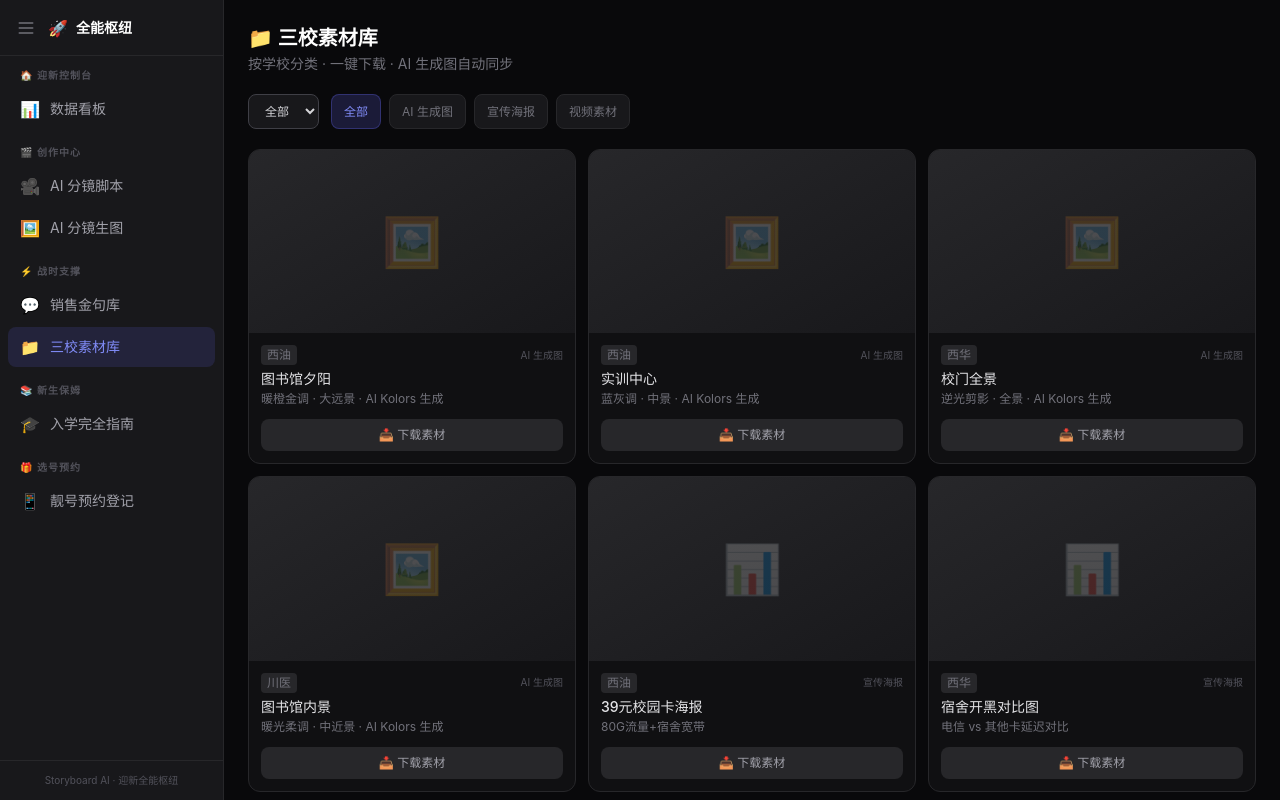
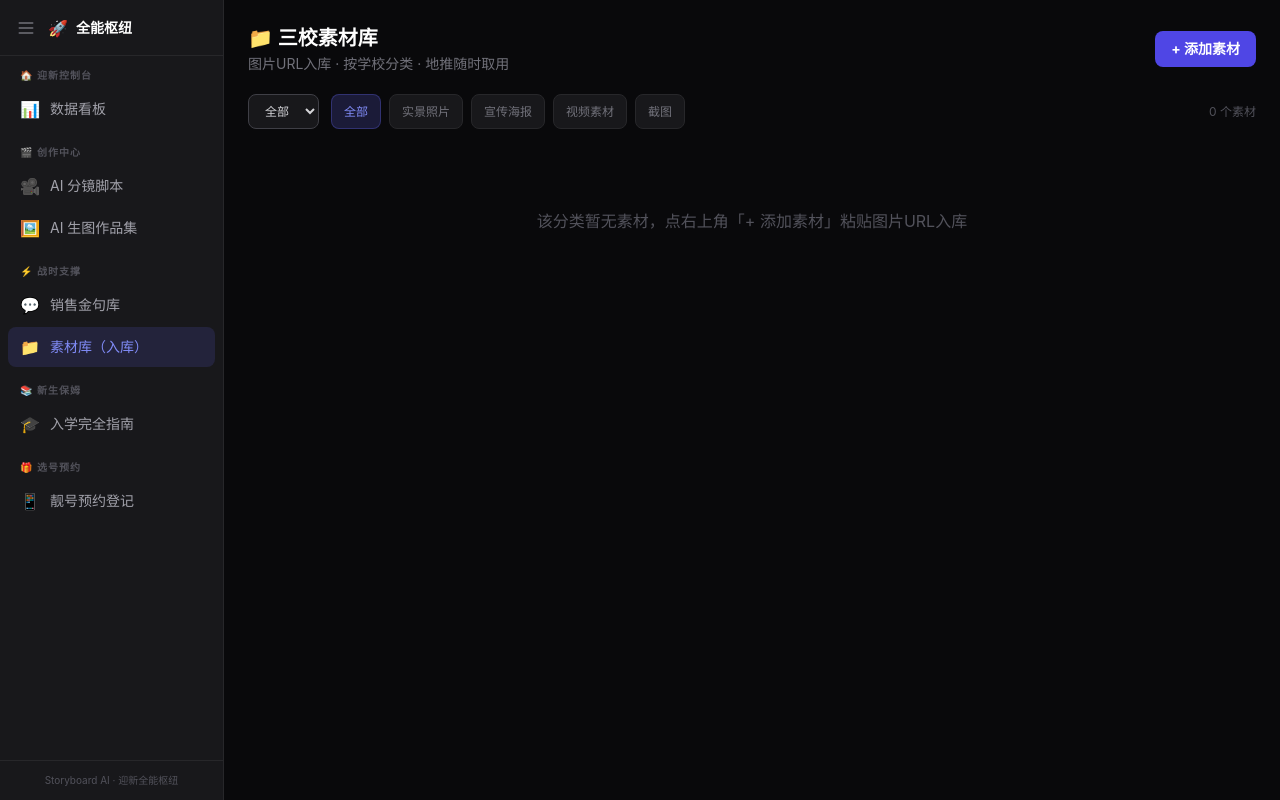
Before and after one commit to lyyabcddcba-glitch/storyboard-ai, a Next.js app in the folder first/: page /materials in a window 1280 px wide. Built offline with nearby package versions, Linux system fonts and the light colour scheme.

Commit message:
feat: 素材库支持URL入库 + AI生图独立作品集 + 自动同步

```diff
--- /dev/null
+++ b/first/app/gallery/page.tsx
@@ -0,0 +1,91 @@
+'use client'
+
+import { useState, useEffect } from 'react'
+import Link from 'next/link'
+
+interface GalleryItem {
+  id: string
+  url: string
+  prompt: string
+  createdAt: string
+}
+
+const STORAGE_KEY = 'storyboard-gallery'
+
+function loadGallery(): GalleryItem[] {
+  try { return JSON.parse(localStorage.getItem(STORAGE_KEY) || '[]') } catch { return [] }
+}
+
+function clearGallery(): GalleryItem[] {
+  localStorage.setItem(STORAGE_KEY, '[]')
+  return []
+}
+
+export default function GalleryPage() {
+  const [items, setItems] = useState<GalleryItem[]>([])
+  const [preview, setPreview] = useState<string | null>(null)
+
+  useEffect(() => { setItems(loadGallery()) }, [])
+
+  const handleClear = () => {
+    if (confirm('确定清空所有作品？')) setItems(clearGallery())
+  }
+
+  return (
+    <div className="p-6 space-y-5">
+      <div className="flex items-center justify-between">
+        <div>
+          <h1 className="text-xl font-bold text-white">🖼️ AI 生图作品集</h1>
+          <p className="text-sm text-zinc-500 mt-0.5">
+            创作中心生成的图片自动同步到这里 ·
+            <Link href="/storyboard" className="text-indigo-400 ml-1 hover:underline">去生成新图 →</Link>
+          </p>
+        </div>
+        <div className="flex gap-2">
+          <button onClick={handleClear}
+            className="px-3 py-1.5 text-xs bg-red-500/10 text-red-400 border border-red-500/20 rounded-lg hover:bg-red-500/20">
+            清空全部
+          </button>
+        </div>
+      </div>
+
+      {items.length === 0 ? (
+        <div className="flex flex-col items-center justify-center py-20 text-zinc-600 space-y-3">
+          <div className="text-6xl opacity-20">🎨</div>
+          <p className="text-sm">还没有作品</p>
+          <p className="text-xs">去 <Link href="/storyboard" className="text-indigo-400 underline">创作中心</Link> 用 AI 生成分镜画面，图片会自动同步到这里。</p>
+        </div>
+      ) : (
+        <div className="grid grid-cols-1 sm:grid-cols-2 lg:grid-cols-3 xl:grid-cols-4 gap-3">
+          {items.map(item => (
+            <div key={item.id} className="bg-zinc-900/50 border border-zinc-800 rounded-xl overflow-hidden group">
+              <img
+                src={item.url}
+                alt={item.prompt}
+                className="w-full aspect-video object-cover cursor-zoom-in hover:opacity-90 transition-opacity"
+                onClick={() => setPreview(item.url)}
+                loading="lazy"
+                onError={(e) => { (e.target as HTMLImageElement).style.display = 'none' }}
+              />
+              <div className="p-3">
+                <p className="text-xs text-zinc-400 line-clamp-2">{item.prompt}</p>
+                <div className="flex items-center justify-between mt-2">
+                  <span className="text-[10px] text-zinc-600">{item.createdAt}</span>
+                  <button onClick={() => navigator.clipboard.writeText(item.url)}
+                    className="text-[10px] text-zinc-500 hover:text-zinc-300">📋 复制URL</button>
+                </div>
+              </div>
+            </div>
+          ))}
+        </div>
+      )}
+
+      {preview && (
+        <div className="fixed inset-0 z-[100] bg-black/90 flex items-center justify-center p-4" onClick={() => setPreview(null)}>
+          <button onClick={() => setPreview(null)} className="absolute top-4 right-4 text-white/60 hover:text-white text-2xl">✕</button>
+          <img src={preview} alt="全屏预览" className="max-w-full max-h-[90vh] rounded-xl shadow-2xl" onClick={e => e.stopPropagation()} />
+        </div>
+      )}
+    </div>
+  )
+}
--- a/first/app/materials/page.tsx
+++ b/first/app/materials/page.tsx
@@ -1,37 +1,118 @@
 'use client'
 
-import { useState } from 'react'
+import { useState, useEffect } from 'react'
 
+interface Material {
+  id: string
+  school: string
+  type: string
+  title: string
+  desc: string
+  url: string
+  year: string
+}
+
+const STORAGE_KEY = 'storyboard-materials'
 const SCHOOLS = ['全部', '西油', '西华', '川医']
-const TYPES = ['全部', 'AI 生成图', '宣传海报', '视频素材']
+const TYPES = ['全部', '实景照片', '宣传海报', '视频素材', '截图']
 
-const MATERIALS = [
-  { id: 1, school: '西油', type: 'AI 生成图', title: '图书馆夕阳', desc: '暖橙金调 · 大远景 · AI Kolors 生成', year: '2025' },
-  { id: 2, school: '西油', type: 'AI 生成图', title: '实训中心', desc: '蓝灰调 · 中景 · AI Kolors 生成', year: '2025' },
-  { id: 3, school: '西华', type: 'AI 生成图', title: '校门全景', desc: '逆光剪影 · 全景 · AI Kolors 生成', year: '2025' },
-  { id: 4, school: '川医', type: 'AI 生成图', title: '图书馆内景', desc: '暖光柔调 · 中近景 · AI Kolors 生成', year: '2025' },
-  { id: 5, school: '西油', type: '宣传海报', title: '39元校园卡海报', desc: '80G流量+宿舍宽带', year: '2025' },
-  { id: 6, school: '西华', type: '宣传海报', title: '宿舍开黑对比图', desc: '电信 vs 其他卡延迟对比', year: '2025' },
-  { id: 7, school: '川医', type: '视频素材', title: '新生报到攻略 vlog', desc: '3分钟教你办完所有手续', year: '2025' },
-  { id: 8, school: '全部', type: '视频素材', title: '校园卡套餐介绍', desc: '标准模板 · 可替换校名', year: '2025' },
-]
+function loadMaterials(): Material[] {
+  try { return JSON.parse(localStorage.getItem(STORAGE_KEY) || '[]') } catch { return [] }
+}
+
+function saveMaterials(items: Material[]) {
+  localStorage.setItem(STORAGE_KEY, JSON.stringify(items))
+}
 
 export default function MaterialsPage() {
+  const [materials, setMaterials] = useState<Material[]>([])
   const [school, setSchool] = useState('全部')
   const [type, setType] = useState('全部')
+  const [showAdd, setShowAdd] = useState(false)
+  const [newUrl, setNewUrl] = useState('')
+  const [newTitle, setNewTitle] = useState('')
+  const [newDesc, setNewDesc] = useState('')
+  const [newSchool, setNewSchool] = useState('西油')
+  const [newType, setNewType] = useState('实景照片')
+  const [addError, setAddError] = useState('')
 
-  const filtered = MATERIALS.filter(m =>
-    (school === '全部' || m.school === school) &&
-    (type === '全部' || m.type === type)
-  )
+  useEffect(() => { setMaterials(loadMaterials()) }, [])
+
+  const filtered = materials.filter(m => {
+    const schoolOk = school === '全部' || m.school === school
+    const typeOk = type === '全部' || m.type === type
+    return schoolOk && typeOk
+  })
+
+  const addMaterial = () => {
+    if (!newUrl || !newUrl.startsWith('http')) { setAddError('请输入有效图片URL'); return }
+    if (!newTitle) { setAddError('请输入素材名称'); return }
+    setAddError('')
+    const item: Material = {
+      id: Date.now().toString(),
+      school: newSchool, type: newType, title: newTitle,
+      desc: newDesc || newTitle, url: newUrl, year: '2025'
+    }
+    const updated = [item, ...materials]
+    setMaterials(updated)
+    saveMaterials(updated)
+    setNewUrl(''); setNewTitle(''); setNewDesc('')
+    setShowAdd(false)
+  }
+
+  const deleteMaterial = (id: string) => {
+    const updated = materials.filter(m => m.id !== id)
+    setMaterials(updated)
+    saveMaterials(updated)
+  }
 
   return (
     <div className="p-6 space-y-5">
-      <div>
-        <h1 className="text-xl font-bold text-white">📁 三校素材库</h1>
-        <p className="text-sm text-zinc-500 mt-0.5">按学校分类 · 一键下载 · AI 生成图自动同步</p>
+      <div className="flex items-center justify-between">
+        <div>
+          <h1 className="text-xl font-bold text-white">📁 三校素材库</h1>
+          <p className="text-sm text-zinc-500 mt-0.5">图片URL入库 · 按学校分类 · 地推随时取用</p>
+        </div>
+        <button onClick={() => setShowAdd(!showAdd)}
+          className="px-4 py-2 bg-indigo-600 hover:bg-indigo-500 text-white text-sm font-bold rounded-lg transition-colors">
+          {showAdd ? '× 取消' : '+ 添加素材'}
+        </button>
       </div>
 
+      {/* 添加素材面板 */}
+      {showAdd && (
+        <div className="bg-zinc-900/50 border border-indigo-500/30 rounded-xl p-5 space-y-4">
+          <h3 className="text-sm font-bold text-zinc-200">📥 粘贴图片URL入库</h3>
+          <div className="grid grid-cols-1 sm:grid-cols-2 gap-4">
+            <input value={newUrl} onChange={e => setNewUrl(e.target.value)}
+              placeholder="粘贴图片直链URL (https://...jpg)"
+              className="w-full px-3 py-2.5 bg-zinc-900 border border-zinc-700 rounded-lg text-sm text-zinc-200 outline-none"/>
+            <input value={newTitle} onChange={e => setNewTitle(e.target.value)}
+              placeholder="素材名称（如：西油图书馆夕阳）"
+              className="w-full px-3 py-2.5 bg-zinc-900 border border-zinc-700 rounded-lg text-sm text-zinc-200 outline-none"/>
+            <input value={newDesc} onChange={e => setNewDesc(e.target.value)}
+              placeholder="简短描述（选填）"
+              className="w-full px-3 py-2.5 bg-zinc-900 border border-zinc-700 rounded-lg text-sm text-zinc-200 outline-none"/>
+            <div className="flex gap-2">
+              <select value={newSchool} onChange={e => setNewSchool(e.target.value)}
+                className="flex-1 px-3 py-2.5 bg-zinc-900 border border-zinc-700 rounded-lg text-sm text-zinc-200 outline-none">
+                {SCHOOLS.filter(s => s !== '全部').map(s => <option key={s} value={s}>{s}</option>)}
+              </select>
+              <select value={newType} onChange={e => setNewType(e.target.value)}
+                className="flex-1 px-3 py-2.5 bg-zinc-900 border border-zinc-700 rounded-lg text-sm text-zinc-200 outline-none">
+                {TYPES.filter(t => t !== '全部').map(t => <option key={t} value={t}>{t}</option>)}
+              </select>
+            </div>
+          </div>
+          {addError && <p className="text-xs text-red-400">{addError}</p>}
+          <button onClick={addMaterial}
+            className="w-full py-2.5 bg-indigo-600 hover:bg-indigo-500 text-white text-sm font-bold rounded-lg">
+            确认入库
+          </button>
+        </div>
+      )}
+
+      {/* 筛选 */}
       <div className="flex flex-wrap gap-3">
         <select value={school} onChange={e => setSchool(e.target.value)}
           className="text-xs bg-zinc-900 border border-zinc-700 rounded-lg px-3 py-2 text-zinc-300 outline-none">
@@ -40,38 +121,51 @@ export default function MaterialsPage() {
         <div className="flex gap-2">
           {TYPES.map(t => (
             <button key={t} onClick={() => setType(t)}
-              className={`px-3 py-1.5 text-xs rounded-lg transition-all ${
-                t === type ? 'bg-indigo-500/20 text-indigo-400 border border-indigo-500/30' : 'bg-zinc-900 text-zinc-500 border border-zinc-800'
-              }`}>{t}</button>
+              className={`px-3 py-1.5 text-xs rounded-lg transition-all ${t === type ? 'bg-indigo-500/20 text-indigo-400 border border-indigo-500/30' : 'bg-zinc-900 text-zinc-500 border border-zinc-800'}`}>
+              {t}
+            </button>
           ))}
         </div>
+        <span className="text-xs text-zinc-600 self-center ml-auto">{filtered.length} 个素材</span>
       </div>
 
-      <div className="grid grid-cols-1 sm:grid-cols-2 lg:grid-cols-3 gap-3">
+      {/* 素材网格 */}
+      <div className="grid grid-cols-1 sm:grid-cols-2 lg:grid-cols-3 xl:grid-cols-4 gap-3">
         {filtered.map(m => (
-          <div key={m.id} className="bg-zinc-900/50 border border-zinc-800 rounded-xl overflow-hidden hover:border-zinc-700 transition-colors group">
-            <div className="aspect-video bg-gradient-to-br from-zinc-800 to-zinc-900 flex items-center justify-center">
-              <span className="text-5xl opacity-20 group-hover:opacity-40 transition-opacity">
-                {m.type.includes('图') ? '🖼️' : m.type.includes('海报') ? '📊' : '🎬'}
-              </span>
+          <div key={m.id} className="bg-zinc-900/50 border border-zinc-800 rounded-xl overflow-hidden group">
+            {/* 图片区 */}
+            <div className="aspect-video bg-zinc-800 flex items-center justify-center overflow-hidden">
+              <img src={m.url} alt={m.title}
+                className="w-full h-full object-cover"
+                onError={(e) => { (e.target as HTMLImageElement).style.display = 'none' }}
+                loading="lazy"/>
             </div>
             <div className="p-3">
               <div className="flex items-center justify-between mb-1">
-                <span className="text-xs px-1.5 py-0.5 rounded bg-zinc-800 text-zinc-500">{m.school}</span>
+                <span className="text-[10px] px-1.5 py-0.5 rounded bg-zinc-800 text-zinc-500">{m.school}</span>
                 <span className="text-[10px] text-zinc-600">{m.type}</span>
               </div>
-              <div className="text-sm font-medium text-zinc-200">{m.title}</div>
-              <div className="text-xs text-zinc-500 mt-0.5">{m.desc}</div>
-              <button className="mt-3 w-full py-2 text-xs bg-zinc-800 hover:bg-indigo-500/20 text-zinc-400 hover:text-indigo-400 rounded-lg transition-all">
-                📥 下载素材
-              </button>
+              <div className="text-sm font-medium text-zinc-200 truncate">{m.title}</div>
+              <div className="text-[10px] text-zinc-500 mt-0.5 truncate">{m.desc}</div>
+              <div className="flex gap-2 mt-3">
+                <button onClick={() => navigator.clipboard.writeText(m.url)}
+                  className="flex-1 py-1.5 text-[10px] bg-zinc-800 hover:bg-zinc-700 text-zinc-400 rounded-lg transition-colors">
+                  📋 复制URL
+                </button>
+                <button onClick={() => deleteMaterial(m.id)}
+                  className="px-2 py-1.5 text-[10px] bg-red-500/10 hover:bg-red-500/20 text-red-400 rounded-lg transition-colors">
+                  🗑
+                </button>
+              </div>
             </div>
           </div>
         ))}
       </div>
 
       {filtered.length === 0 && (
-        <p className="text-center text-zinc-600 py-10">该分类暂无素材，去 <a href="/storyboard" className="text-indigo-500 underline">创作中心</a> 用 AI 生成</p>
+        <p className="text-center text-zinc-600 py-10">
+          该分类暂无素材，点右上角「+ 添加素材」粘贴图片URL入库
+        </p>
       )}
     </div>
   )
--- a/first/app/storyboard/page.tsx
+++ b/first/app/storyboard/page.tsx
@@ -75,6 +75,12 @@ export default function StoryboardPage() {
       const data = await res.json()
       if (data.success && data.url) {
         setShotImages(prev => ({ ...prev, [shot.id]: { url: data.url, author: data.author, keywords: data.prompt?.slice(0, 50), loading: false } }))
+        // 自动同步到 AI 作品集
+        try {
+          const gallery = JSON.parse(localStorage.getItem('storyboard-gallery') || '[]')
+          gallery.unshift({ id: Date.now().toString(), url: data.url, prompt: data.prompt || '', createdAt: new Date().toLocaleDateString('zh-CN') })
+          localStorage.setItem('storyboard-gallery', JSON.stringify(gallery.slice(0, 50)))
+        } catch {}
       } else {
         setShotImages(prev => ({ ...prev, [shot.id]: { loading: false } }))
       }
--- a/first/components/Sidebar.tsx
+++ b/first/components/Sidebar.tsx
@@ -13,14 +13,14 @@ const NAV_ITEMS = [
     section: '🎬 创作中心',
     items: [
       { href: '/storyboard', label: 'AI 分镜脚本', icon: '🎥' },
-      { href: '/storyboard', label: 'AI 分镜生图', icon: '🖼️' },
+      { href: '/gallery', label: 'AI 生图作品集', icon: '🖼️' },
     ],
   },
   {
     section: '⚡ 战时支撑',
     items: [
       { href: '/sales', label: '销售金句库', icon: '💬' },
-      { href: '/materials', label: '三校素材库', icon: '📁' },
+      { href: '/materials', label: '素材库（入库）', icon: '📁' },
     ],
   },
   {
```
